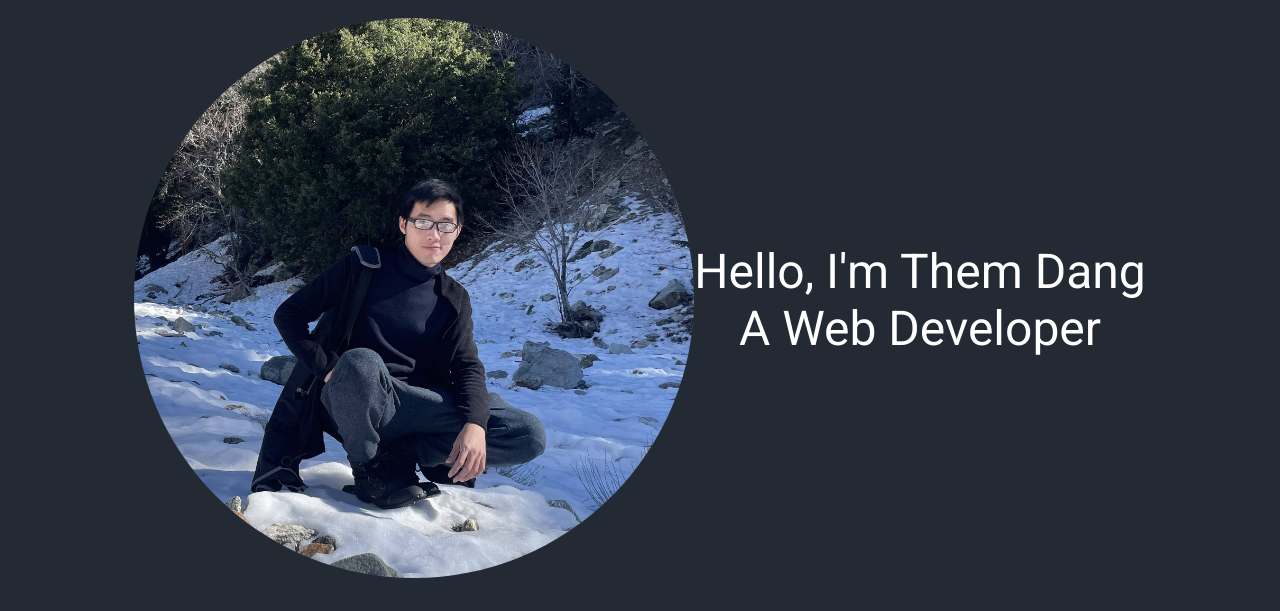
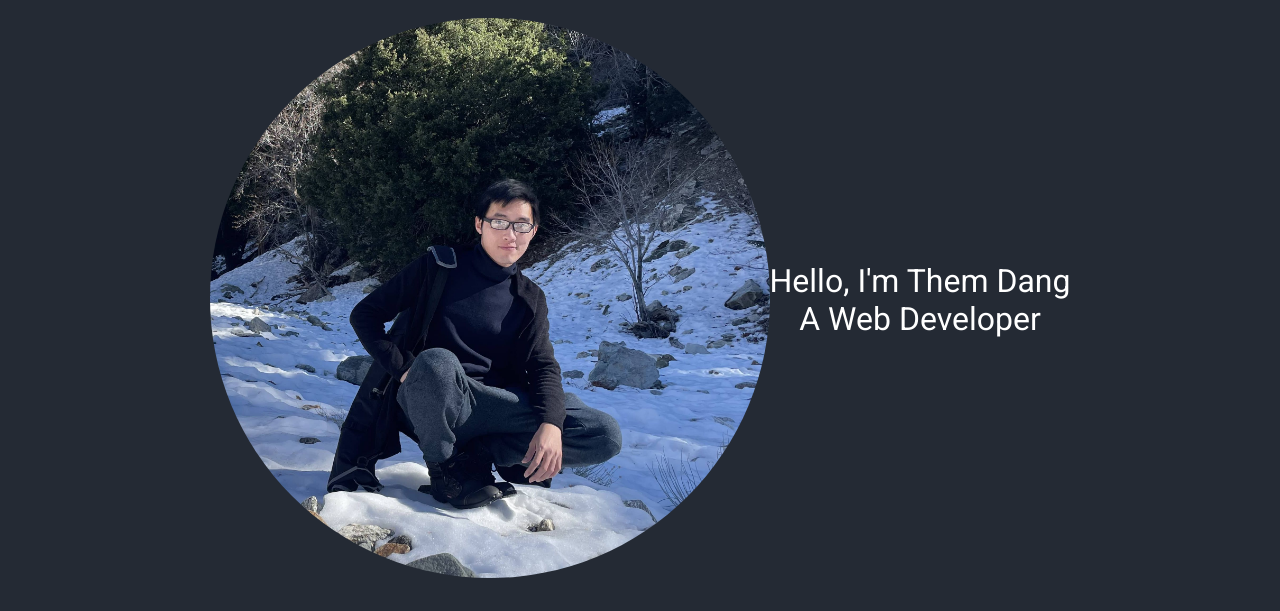
Before and after one commit to dnthem/portfolio, a plain HTML site: page index.html in a window 1280 px wide. Shown: the part 189-800 px from the top of the page. Drawn offline with Linux system fonts and the light colour scheme.

Commit message:
font size update

```diff
--- a/css/style.css
+++ b/css/style.css
@@ -118,7 +118,7 @@ section h2 {
 }
 
 .home-self-intro {
-    font-size: 3rem;
+    font-size: clamp(1.5rem, 2.5vw, 4rem);
 }
 
 /* About me section */
```
